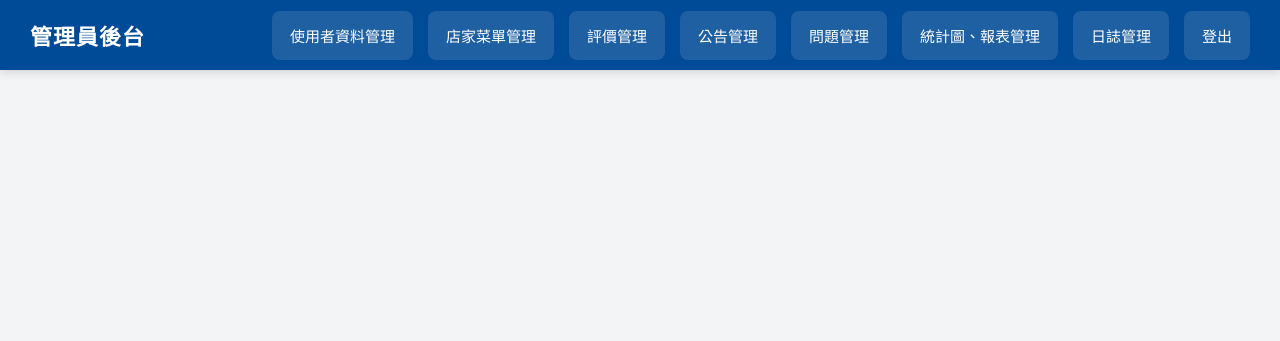
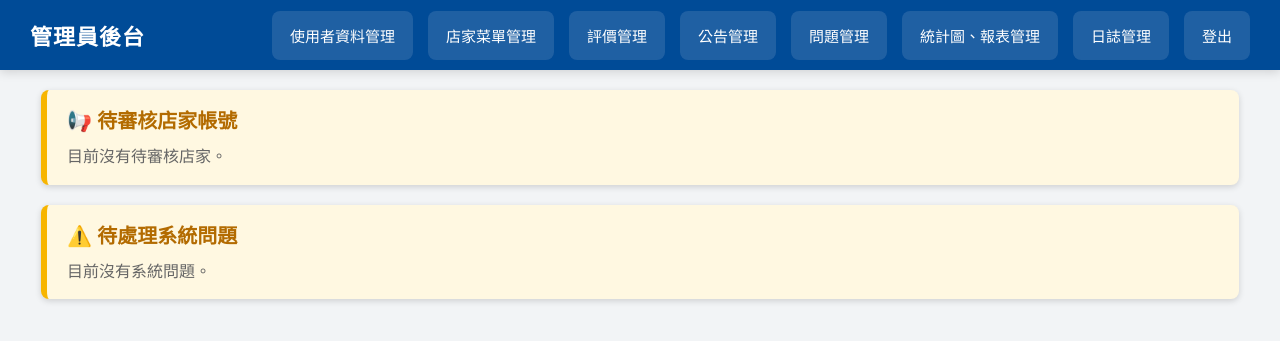
Before and after one commit to wushuhsien/nyust_food, a PHP site: page /admin.php in a window 1280 px wide. Shown: the top 341 px of the page. Run offline with PHP 8.4, Linux system fonts and the light colour scheme; tables that the repository leaves empty or names only in its code hold one stand-in row (values such as "Sample post").

Commit message:
管理員首頁

```diff
--- a/admin.php
+++ b/admin.php
@@ -5,133 +5,99 @@
     <meta charset="UTF-8">
     <title>管理員後台</title>
     <style>
-        body {
-            margin: 0;
-            font-family: 'Inter', 'Segoe UI', sans-serif;
-            background-color: #F2F4F6;
-            /* 科技灰 */
+        /* 新增店家帳號待審核容器 */
+        .announcement-box {
+            width: 90%;
+            margin: 20px auto;
+            padding: 15px 20px;
+            background: #fff8e1;
+            /* 淡黃色背景 */
+            border-left: 6px solid #f7b500;
+            border-radius: 8px;
+            font-family: "Segoe UI", sans-serif;
+            box-shadow: 0 2px 6px rgba(0, 0, 0, 0.15);
         }
 
-        /* 頂部選單 */
-        .top-menu {
-            background-color: #004B97;
-            /* 雲科藍 */
-            display: flex;
-            align-items: center;
-            padding: 0 30px;
-            height: 70px;
-            box-shadow: 0 2px 10px rgba(0, 0, 0, 0.15);
+        .announcement-title {
+            font-size: 20px;
+            font-weight: bold;
+            margin-bottom: 10px;
+            color: #b36b00;
         }
 
-        .top-menu h1 {
-            color: #ffffff;
-            font-size: 22px;
-            margin: 0;
-            letter-spacing: 1px;
-            font-weight: 600;
-        }
-
-        /* 按鈕置右 */
-        .menu-items {
-            margin-left: auto;
-            display: flex;
-            align-items: center;
-        }
-
-        /* 主按鈕 */
-        .menu-item {
-            position: relative;
-            padding: 14px 18px;
-            color: #ffffff;
-            cursor: pointer;
-            border-radius: 8px;
-            margin-left: 15px;
-            transition: all 0.25s ease;
-            font-size: 15px;
-            background: rgba(255, 255, 255, 0.12);
-            backdrop-filter: blur(3px);
-        }
-
-        .menu-item:hover {
-            background: #1E90FF;
-            /* 點綴亮藍 */
-            box-shadow: 0 4px 10px rgba(30, 144, 255, 0.4);
-        }
-
-        /* 下拉選單 */
-        .dropdown {
-            display: none;
-            position: absolute;
-            top: 100%;
-            left: 0;
-            min-width: 220px;
-            background-color: #003A75;
-            border-radius: 0 0 10px 10px;
-            box-shadow: 0 4px 15px rgba(0, 0, 0, 0.2);
-            z-index: 1000;
-        }
-
-        .dropdown a {
-            display: block;
-            padding: 12px 20px;
-            color: #ffffff;
-            text-decoration: none;
-            font-size: 14px;
-
-            /* << 新增：分隔線 >> */
-            border-bottom: 1px solid rgba(255, 255, 255, 1);
-
-            transition: background 0.2s;
-        }
-
-        .dropdown a:last-child {
-            border-bottom: none;
-        }
-
-        .dropdown a:hover {
-            background-color: #1E90FF;
-        }
-
-
-        .menu-item:hover .dropdown {
-            display: block;
+        .announcement-content {
+            font-size: 16px;
+            line-height: 1.6;
         }
     </style>
 </head>
 
 <body>
+    <?php include "admin_menu.php"; ?>
+    <!-- 新增店家帳號待審核區塊 -->
+    <div class="announcement-box">
+        <div class="announcement-title">
+            <a href="view_announcement.php" style="text-decoration:none; color:#b36b00;">📢 待審核店家帳號</a>
+        </div>
+        <!-- 列出店家待審核帳號、店名 -->
+        <div class="announcement-content">
+            <?php
+            include "db.php";
 
-    <div class="top-menu">
-        <h1>管理員後台</h1>
+            $sql = "SELECT a.`account`, b.`name`
+                FROM `account` AS a
+                INNER JOIN `store` AS b ON a.`account` = b.`account`
+                WHERE a.`role` = 3";
+            $result = $link->query($sql);
 
-        <div class="menu-items">
+            if ($result && $result->num_rows > 0) {
+                $i = 1; // 流水號起始值
+                while ($row = $result->fetch_assoc()) {
+                    $account = $row['account'];
+                    $storeName = $row['name'];
 
-            <div class="menu-item">使用者資料管理
-                <div class="dropdown">
-                    <a href="#">所有學生/教職員資料</a>
-                    <a href="#">所有店家資料</a>
-                    <a href="#">管理帳號</a>
-                </div>
-            </div>
-
-            <div class="menu-item">店家菜單管理</div>
-            <div class="menu-item">評價管理</div>
-            <div class="menu-item">公告管理</div>
-            <div class="menu-item">問題管理</div>
-
-            <div class="menu-item">統計圖、報表管理
-                <div class="dropdown">
-                    <a href="#">店家歷史訂單</a>
-                    <a href="#">使用者歷史訂單</a>
-                    <a href="#">店家財務分析報表</a>
-                </div>
-            </div>
-
-            <div class="menu-item">日誌管理</div>
-            <div class="menu-item" onclick="window.location='login.html'">登出</div>
+                    echo "<div style='margin-bottom: 6px; font-size:16px; color:#333;'>
+                        $i. 帳號：$account 、 店名：$storeName
+                      </div>";
+                    $i++; // 流水號遞增
+                }
+            } else {
+                echo "<div style='font-size:16px; color:#666;'>目前沒有待審核店家。</div>";
+            }
+            ?>
         </div>
     </div>
 
+    <!-- 系統問題區塊 -->
+    <div class="announcement-box">
+        <div class="announcement-title">
+            <a href="view_issues.php" style="text-decoration:none; color:#b36b00;">⚠️ 待處理系統問題</a>
+        </div>
+        <div class="announcement-content">
+            <?php
+            include "db.php";
+
+            $sql = "SELECT `description`
+                FROM `report`
+                WHERE `type`='系統問題' AND `status`='待處理'";
+            $result = $link->query($sql);
+
+            if ($result && $result->num_rows > 0) {
+                $i = 1; // 流水號起始值
+                while ($row = $result->fetch_assoc()) {
+                    $description = $row['description'];
+
+                    echo "<div style='margin-bottom: 6px; font-size:16px; color:#333;'>
+                        $i. $description
+                      </div>";
+                    $i++;
+                }
+            } else {
+                echo "<div style='font-size:16px; color:#666;'>目前沒有系統問題。</div>";
+            }
+            ?>
+        </div>
+    </div>
 </body>
 
 </html>
--- /dev/null
+++ b/admin_menu.php
@@ -0,0 +1,31 @@
+<link rel="stylesheet" href="css/admin_menu.css">
+<div class="top-menu">
+    <h1>管理員後台</h1>
+
+    <div class="menu-items">
+
+        <div class="menu-item">使用者資料管理
+            <div class="dropdown">
+                <a href="#">所有學生/教職員資料</a>
+                <a href="#">所有店家資料</a>
+                <a href="#">管理帳號</a>
+            </div>
+        </div>
+
+        <div class="menu-item">店家菜單管理</div>
+        <div class="menu-item">評價管理</div>
+        <div class="menu-item">公告管理</div>
+        <div class="menu-item">問題管理</div>
+
+        <div class="menu-item">統計圖、報表管理
+            <div class="dropdown">
+                <a href="#">店家歷史訂單</a>
+                <a href="#">使用者歷史訂單</a>
+                <a href="#">店家財務分析報表</a>
+            </div>
+        </div>
+
+        <div class="menu-item">日誌管理</div>
+        <div class="menu-item" onclick="window.location='login.html'">登出</div>
+    </div>
+</div>
```
Also changed, not shown: CSS/admin_menu.css (added, +91 -0 lines).
